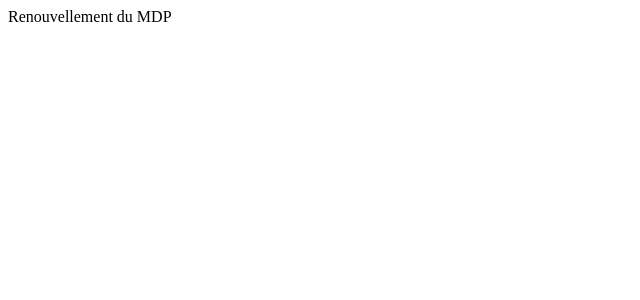
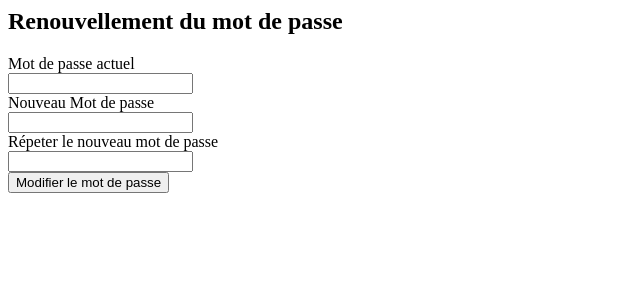
Before and after one commit to julianastoria/foodtrucks-1, a PHP site: page /renewpwd.php in a window 1280 px wide. Shown: the top 300 px of the page, without its empty margins (0-640 px from the left). Run offline with PHP 8.4, Linux system fonts and the light colour scheme.

Commit message:
ajout de mot de passe et de login connexion

```diff
--- a/private/views/footer.php
+++ b/private/views/footer.php
@@ -10,5 +10,6 @@
 
     <script src="https://ajax.googleapis.com/ajax/libs/jquery/1.12.4/jquery.min.js"></script>
     <script src="vendor/bootstrap-3.3.7-dist/js/bootstrap.min.js"></script>
+    <script src="assets/js/renewpwd.js"></script>
   </body>
 </html>
--- a/private/views/header.php
+++ b/private/views/header.php
@@ -23,7 +23,8 @@
             <a href="index.php?page=register">Inscription</a>
             <a href="index.php?page=login">Connexion</a>
             <?php else: ?>
-            <a href="index.php?page=profile">UserName</a>
+            <a href="index.php?page=profile"><?php echo $_SESSION['user']['firstname']." ".$_SESSION['user']['lastname']; ?></a>
+            <a href="index.php?page=logout">Déconnexion</a>
             <?php endif; ?>
 
         </nav>
@@ -41,4 +42,5 @@
 
       <div id="content">
 
+
         <?php getFlashbag(); ?>
--- a/private/views/renewpwd.php
+++ b/private/views/renewpwd.php
@@ -1 +1,44 @@
-Renouvellement du MDP
+<style>
+	.input-group-addon {
+		cursor: pointer;
+	}
+</style>
+
+
+<div class="page-header">
+	<h2>Renouvellement du mot de passe</h2>
+</div>
+
+<div class="row">
+	<div class="col-md-4 col-md-offset-4">
+
+		<form>
+			<div class="form-group">
+				<label for="pwd_old">Mot de passe actuel</label>
+				<div class="input-group">
+				<input type="password" class="form-control" id="pwd_old">
+				<span class="input-group-addon" data-toggle-view="pwd_old"><i class="glyphicon glyphicon-eye-open"></i></span>
+				</div>
+			</div>
+
+			<div class="form-group">
+				<label for="pwd_new">Nouveau Mot de passe</label>
+				<div class="input-group">
+				<input type="password" class="form-control" id="pwd_new">
+				 <span class="input-group-addon" data-toggle-view="pwd_new"><i class="glyphicon glyphicon-eye-open"></i></span>
+            	</div>
+			</div>
+
+			<div class="form-group">
+				<label for="pwd_repeat">Répeter le nouveau mot de passe</label>
+				<div class="input-group">
+				<input type="password" class="form-control" id="pwd_repeat">
+				<span class="input-group-addon" data-toggle-view="pwd_repeat"><i class="glyphicon glyphicon-eye-open"></i></span>
+            	</div>
+			</div>
+
+			<button type="button" name="button">Modifier le mot de passe</button>
+		</form>
+
+	</div>
+</div>
```
Also changed, not shown: private/app/init.php (+9 -0 lines), private/views/login.php (+119 -1 lines), private/views/profile.php (+23 -1 lines), private/views/register.php (+6 -6 lines), public/assets/js/renewpwd.js (added).
